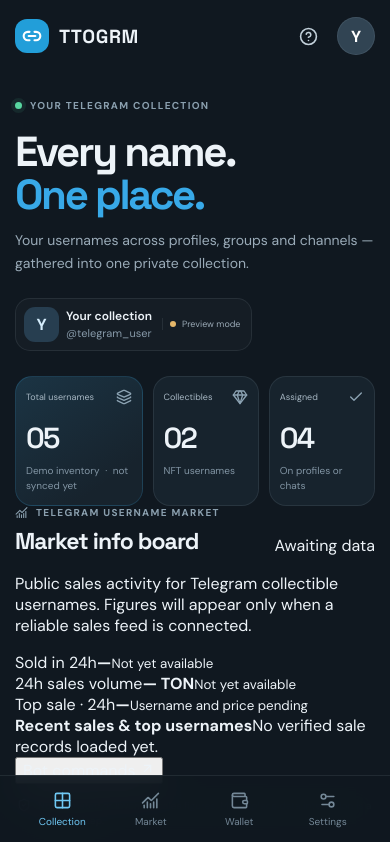
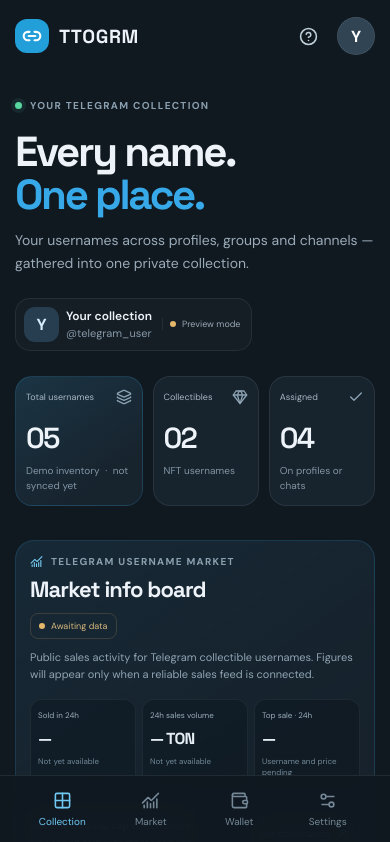
Before and after one commit to mystrdan/TTOGRM, a React (Vite) app: page / in a window 390 px wide. Shown: the top 842 px of the page. Built offline with nearby package versions, Linux system fonts and the light colour scheme; no server answers.

Commit message:
Style TTOGRM market board and bot command guide

```diff
--- a/src/styles.css
+++ b/src/styles.css
@@ -124,3 +124,33 @@
 @media (prefers-reduced-motion: reduce) {
   *, *::before, *::after { scroll-behavior: auto !important; transition: none !important; }
 }
+
+
+.market-board { margin-top: 34px; padding: 18px; border: 1px solid rgba(56,169,232,.18); border-radius: 19px; background: linear-gradient(145deg, rgba(27,52,68,.62), rgba(23,35,45,.88) 70%); }
+.market-board .section-heading { align-items: center; gap: 10px; margin-bottom: 10px; }
+.market-board .section-heading h2 { font-size: 22px; }
+.board-status { display: inline-flex; align-items: center; gap: 6px; padding: 6px 8px; border: 1px solid rgba(229,183,106,.18); border-radius: 8px; color: #d7b77d; font-size: 9px; white-space: nowrap; }
+.board-status span { width: 6px; height: 6px; border-radius: 50%; background: #e5b76a; }
+.market-board .eyebrow svg { color: #77cef6; }
+.board-intro { margin: 0 0 15px; max-width: 520px; color: #91a4b2; font-size: 11px; line-height: 1.6; }
+.market-metrics { display: grid; grid-template-columns: repeat(3, minmax(0, 1fr)); gap: 8px; }
+.market-metric { display: flex; flex-direction: column; gap: 7px; min-width: 0; padding: 12px 10px; border: 1px solid rgba(255,255,255,.06); border-radius: 12px; background: rgba(7,14,20,.28); }
+.market-metric span { color: #9aadb9; font-size: 9px; line-height: 1.4; }
+.market-metric strong { overflow-wrap: anywhere; color: #e5eef4; font-family: 'Space Grotesk', sans-serif; font-size: clamp(16px, 3vw, 23px); letter-spacing: -.04em; }
+.market-metric small { color: #718897; font-size: 9px; line-height: 1.4; }
+.market-board-bottom { display: flex; align-items: center; justify-content: space-between; gap: 10px; margin-top: 13px; padding-top: 13px; border-top: 1px solid var(--line); }
+.market-board-bottom > div { display: flex; flex-direction: column; gap: 4px; min-width: 0; }
+.market-board-bottom strong { font-size: 11px; font-weight: 600; }
+.market-board-bottom span { color: #8295a4; font-size: 10px; }
+.board-refresh { display: inline-flex; align-items: center; gap: 5px; flex-shrink: 0; padding: 8px 9px; border: 1px solid var(--line); border-radius: 9px; background: rgba(255,255,255,.025); color: #a9dfff; font-size: 10px; }
+.command-list { display: grid; gap: 8px; margin-top: 17px; }
+.command-list > div { display: flex; align-items: center; gap: 11px; padding: 10px; border: 1px solid rgba(255,255,255,.06); border-radius: 10px; background: rgba(255,255,255,.025); }
+.command-list code { min-width: 72px; color: #85d2fb; font-size: 12px; }
+.command-list span { color: #a0b1bc; font-size: 11px; line-height: 1.4; }
+@media (max-width: 390px) {
+  .market-board { padding: 14px; }
+  .market-board .section-heading { align-items: flex-start; flex-direction: column; }
+  .market-metrics { gap: 6px; }
+  .market-metric { padding: 10px 7px; }
+  .market-metric span, .market-metric small { font-size: 8px; }
+}
```
